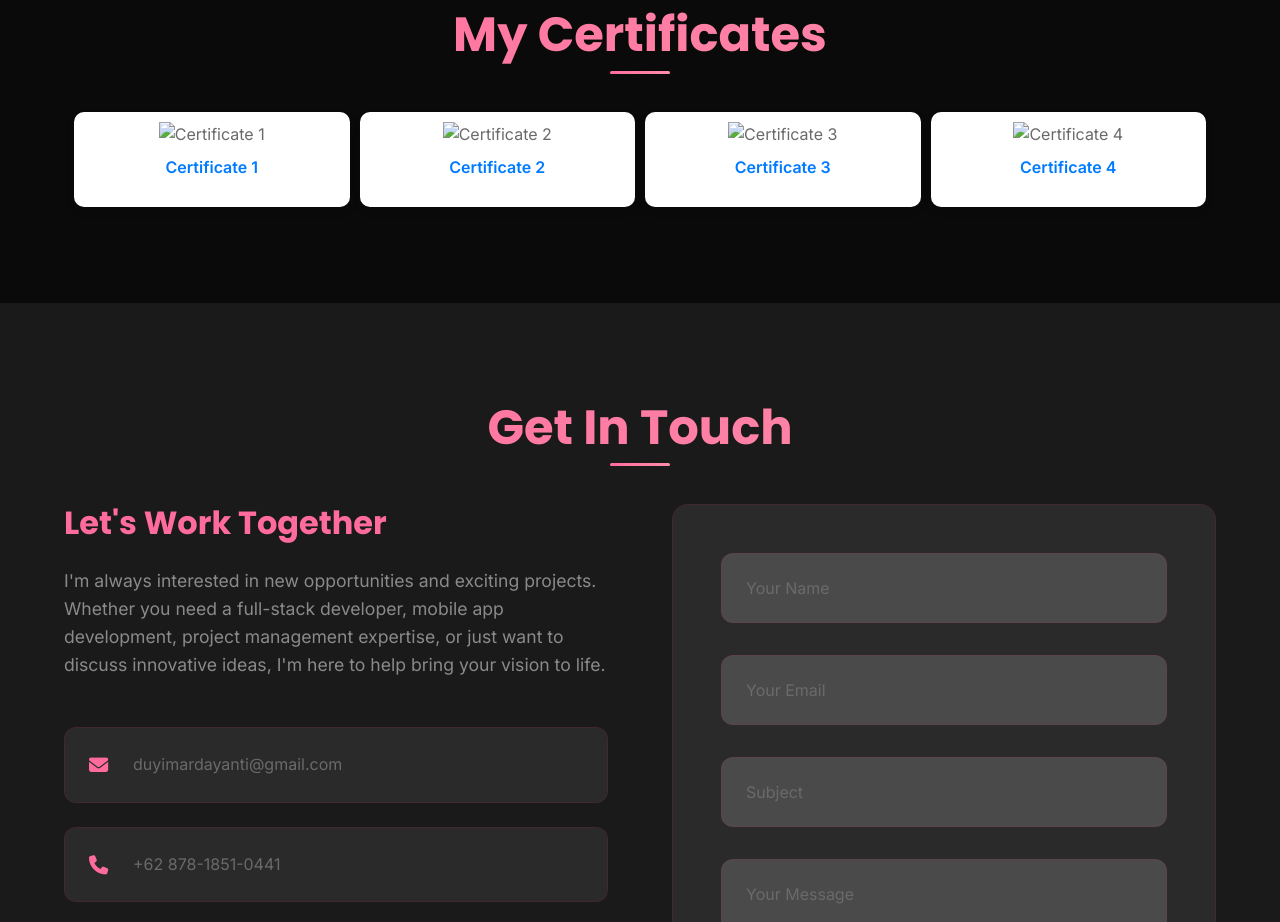
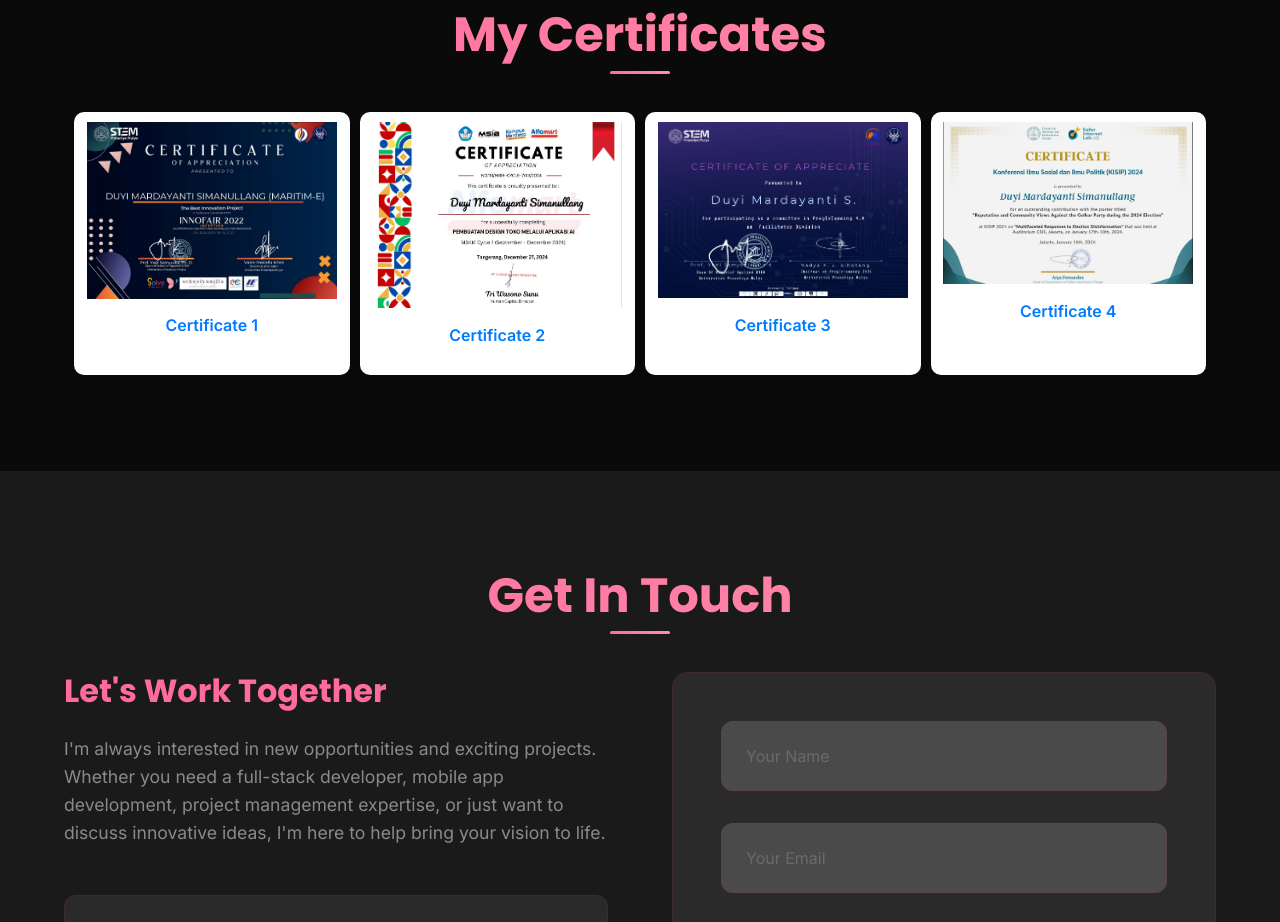
Before and after one commit to duyisimanullang/My-Portfolio, a plain HTML site: page index.html in a window 1280 px wide. Shown: the part 8600-9522 px from the top of the page. Drawn offline with Linux system fonts and the light colour scheme.

Commit message:
modif sertifikat

```diff
--- a/index.html
+++ b/index.html
@@ -604,20 +604,20 @@
             <h2 class="section-title">My Certificates</h2>
   <div class="certificate-grid">
     <div class="certificate-card">
-      <img src="../PORTFOLIO_WEB/certificates/c1.jpg" alt="Certificate 1">
-      <p><a href="../PORTFOLIO_WEB/certificates/1.pdf" target="_blank">Certificate 1</a></p>
+      <img src="certificates/c1.jpg" alt="Certificate 1">
+      <p><a href="certificates/1.pdf" target="_blank">Certificate 1</a></p>
     </div>
     <div class="certificate-card">
-      <img src="../PORTFOLIO_WEB/certificates/c2.jpg" alt="Certificate 2">
-      <p><a href="../PORTFOLIO_WEB/certificates/2.pdf" target="_blank">Certificate 2</a></p>
+      <img src="certificates/c2.jpg" alt="Certificate 2">
+      <p><a href="certificates/2.pdf" target="_blank">Certificate 2</a></p>
     </div>
     <div class="certificate-card">
-      <img src="../PORTFOLIO_WEB/certificates/c3.jpg" alt="Certificate 3">
-      <p><a href="../PORTFOLIO_WEB/certificates/3.pdf" target="_blank">Certificate 3</a></p>
+      <img src="certificates/c3.jpg" alt="Certificate 3">
+      <p><a href="certificates/3.pdf" target="_blank">Certificate 3</a></p>
     </div>
     <div class="certificate-card">
-      <img src="../PORTFOLIO_WEB/certificates/c4.jpg" alt="Certificate 4">
-      <p><a href="../PORTFOLIO_WEB/certificates/4.pdf" target="_blank">Certificate 4</a></p>
+      <img src="certificates/c4.jpg" alt="Certificate 4">
+      <p><a href="certificates/4.pdf" target="_blank">Certificate 4</a></p>
     </div>
   </div>
 
```
